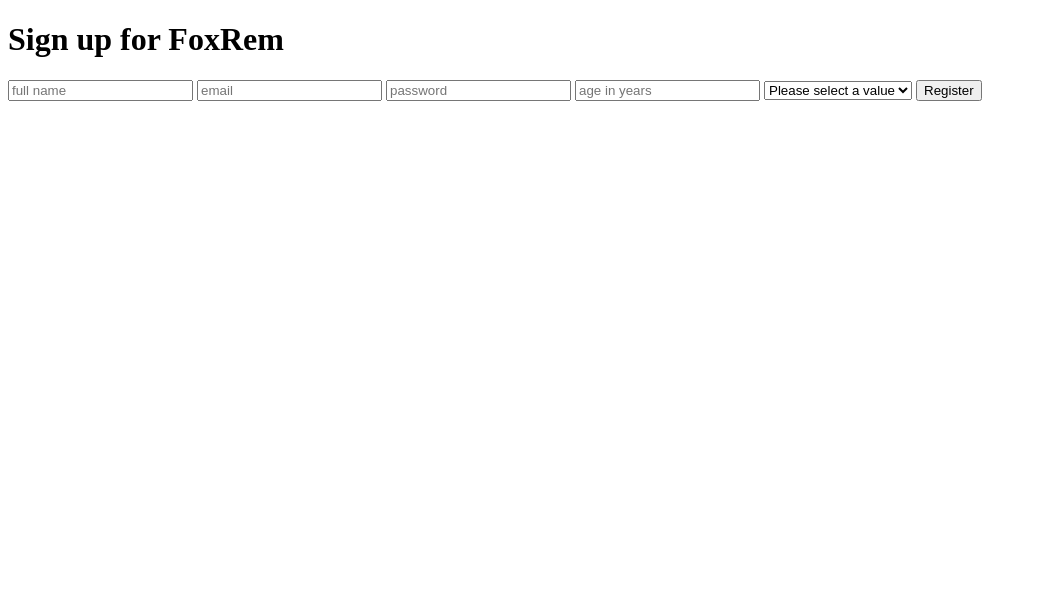
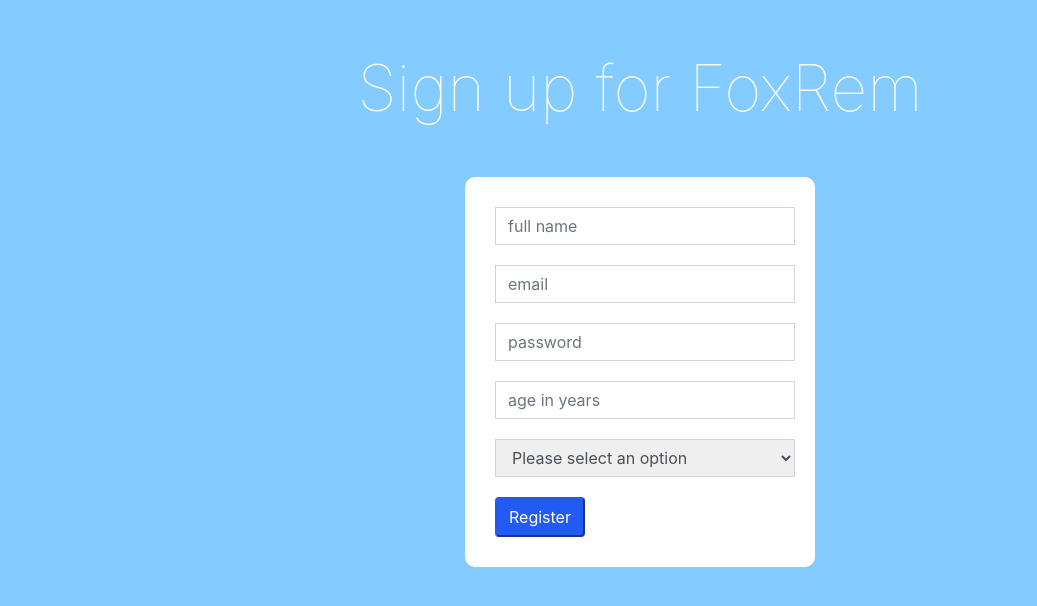
Before and after one commit to vyahello/signup-page-template, a plain HTML site: page index.html in a window 1280 px wide. Shown: the whole page, without its empty margins (0-1037 px from the left). Drawn offline with nearby package versions, Linux system fonts and the light colour scheme.

Commit message:
Add styles for a page

```diff
--- a/extras/form.css
+++ b/extras/form.css
@@ -1,3 +1,13 @@
+form input, form select { /* is for 'form input' and 'form select' tag */
+    width: 100%;
+    color: #495057;
+    border: 1px solid #ced4da;
+    padding: .375rem .75rem;
+    height: calc(1.5em + .75rem + 2px);
+    transition: border-color .15s ease-in-out, box-shadow .15s ease-in-out;
+}
+
+
 form input::placeholder { /* is a name of a field, a placeholder */
     color: #6c757d;
     opacity: 1;
@@ -5,27 +15,20 @@ form input::placeholder { /* is a name of a field, a placeholder */
 
 
 button {  /* button tag */
+    color: #fff;
+    background-color: #225bf3;
+    border-color: #2957e1;
     display: inline-block;
     font-weight: 400;
-    color: #212529;
     text-align: center;
     vertical-align: middle;
     -webkit-user-select: none;
     -moz-user-select: none;
     -ms-user-select: none;
     user-select: none;
-    background-color: transparent;
-    border: 1px solid transparent;
     padding: .375rem .75rem;
     font-size: 1rem;
     line-height: 1.5;
     border-radius: .25rem;
     transition: color .15s ease-in-out,background-color .15s ease-in-out, border-color .15s ease-in-out, box-shadow .15s ease-in-out;
 }
-
-
-button {  /* button tag */
-    color: #fff;
-    background-color: #28a745;
-    border-color: #28a745;
-}
--- a/index.html
+++ b/index.html
@@ -1,22 +1,28 @@
 <!DOCTYPE html>
-<html>
+<html lang="en-us">
     <head>
+        <meta charset="UTF-8">
         <title>Signup</title>
+        <link rel="stylesheet" href="https://stackpath.bootstrapcdn.com/bootstrap/4.3.1/css/bootstrap.min.css"> <!-- load CSS here -->
+        <link rel="stylesheet" href="extras/form.css">
+        <link rel="stylesheet" href="extras/site.css">
+        <script src="https://code.jquery.com/jquery-3.3.1.min.js"></script> <!-- load JS here -->
+        <script rel="script" src="extras/form_hook.js"></script>
     </head>
 
-    <h1>Sign up for FoxRem</h1>
-
     <body>
+        <h1>Sign up for FoxRem</h1>
         <form>
-            <input type="text" required placeholder="full name">
-            <input type="email" required placeholder="email">
-            <input type="password" minlength="6" required placeholder="password">
-            <input type="age" min="18" required placeholder="age in years">
+            <input type="text" name="full name" required placeholder="full name">  <!-- style="width: 100%" same as we put in CSS file under "form input, form select" tags -->
+            <input type="email" name="email" required placeholder="email">
+            <input type="password" name="password" minlength="6" required placeholder="password">
+            <input type="number" name="age" min="18" required placeholder="age in years">
             <select name="heard_of" required>
-                <option value="">Please select a value</option>
-                <option value="friend">Friends</option>
+                <option value="" selected>Please select an option</option>
+                <option value="friend">Friend</option>
+                <option value="internet">Internet</option>
                 <option value="community">Community</option>
-                <option value="internet">Internet</option>
+                <option value="other">Other</option>
             </select>
             <button type="submit">Register</button>
         </form>
```
Also changed, not shown: extras/form_hook.js (+6 -6 lines).
